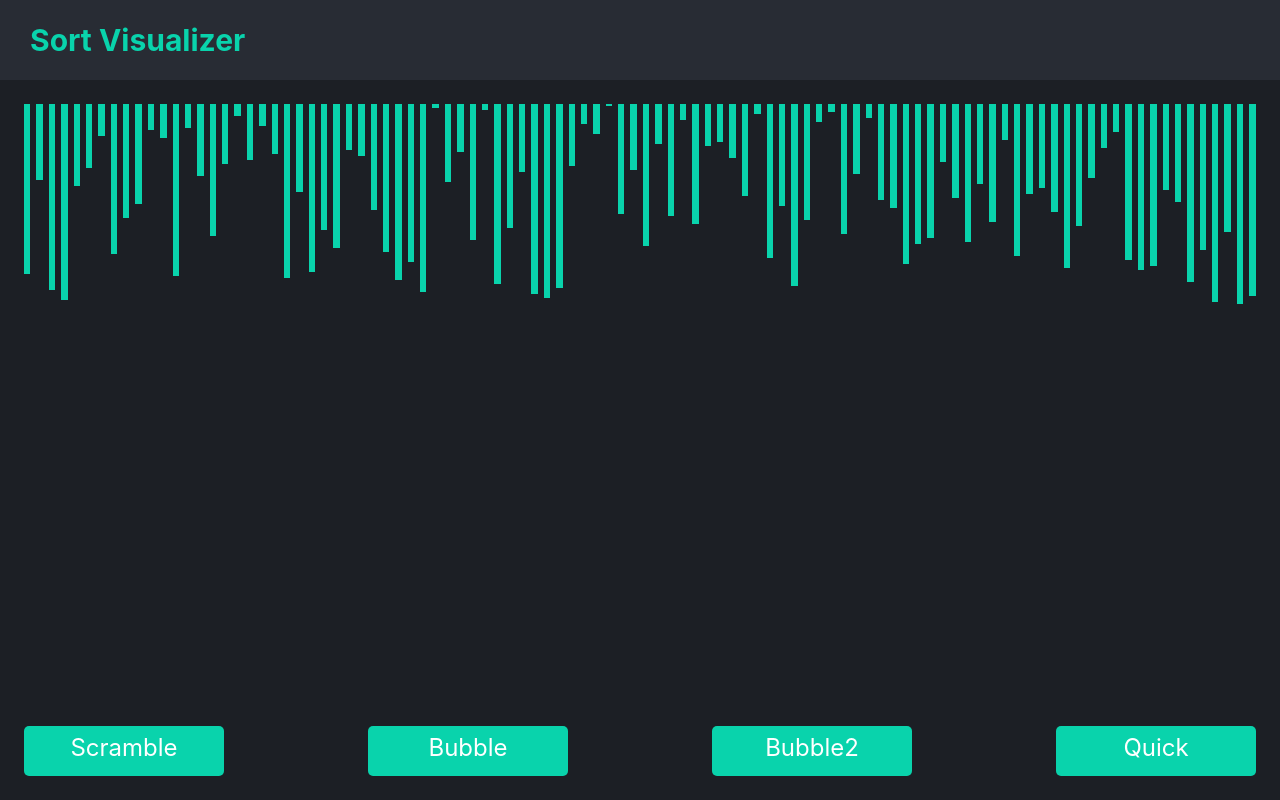
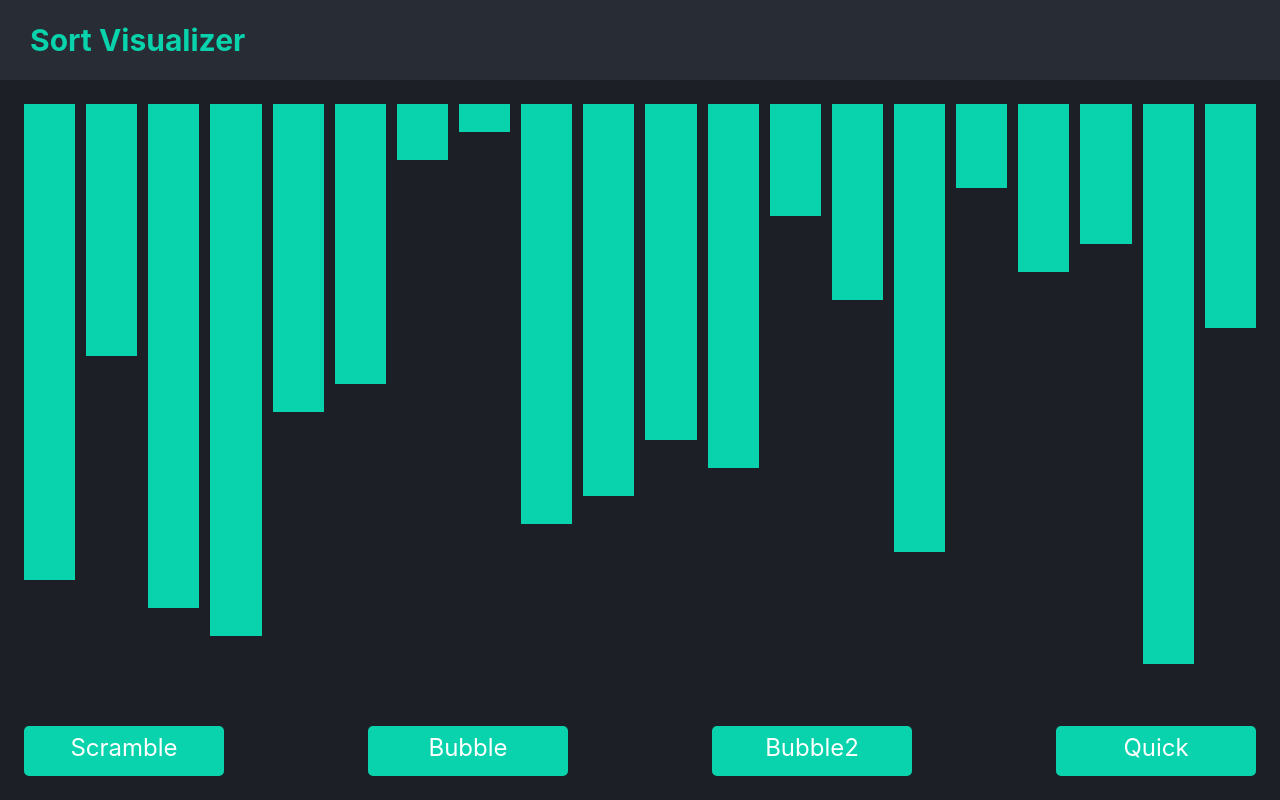
Before and after one commit to andremov/sort-visualizer-project, a React (Create React App) app in the folder sortvisualizer/: page / in a window 1280 px wide. Built offline with nearby package versions, Linux system fonts and the light colour scheme.

Commit message:
made array shorter, bars longer

```diff
--- a/sortvisualizer/src/App.scss
+++ b/sortvisualizer/src/App.scss
@@ -44,9 +44,10 @@ body {
     flex-direction: row;
     justify-content: space-between;
     width: 100%;
+    height: 80vh;
 
     .bar {
-      width: 0.5vw;
+      width: 04vw;
 
       .value {
         background-color: #09d3ac;
--- a/sortvisualizer/src/Visualizer.js
+++ b/sortvisualizer/src/Visualizer.js
@@ -46,7 +46,7 @@ export class Visualizer extends Component {
     };
 
     componentDidMount() {
-        let maxValue = 100;
+        let maxValue = 20;
         let array = [];
         for (let i = 0; i < maxValue; i++) {
             array.push({
@@ -80,7 +80,7 @@ export class Visualizer extends Component {
     clearSelectedElements = () => {
         let {array} = this.state;
         for (let i = 0; i < array.length; i++) {
-            array[i].selected = 0;
+            array = this.setSelected(array, i, 0);
         }
         this.setState({array});
     };
@@ -389,7 +389,7 @@ export class Visualizer extends Component {
                 <div className='graph'>
                     {array.map(item => {return(
                         <div key={item.value} className='bar'>
-                            <div style={{height: (item.value*2)+'px' }} className={'value '+(item.selected > 0?'selected '+styles[item.selected]:'')}>
+                            <div style={{height: ((item.value/array.length)*90)+'%' }} className={'value '+(item.selected > 0?'selected '+styles[item.selected]:'')}>
                             </div>
                         </div>
                     )})}
```
